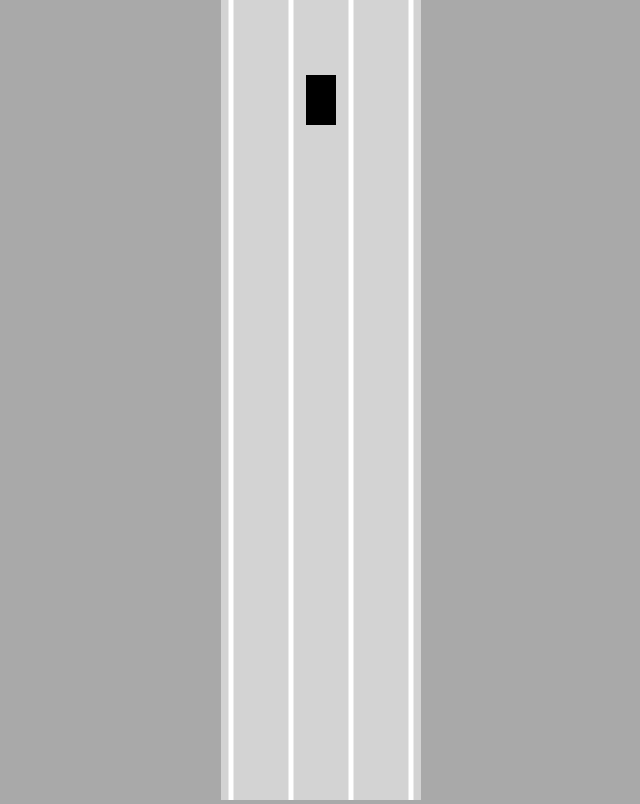
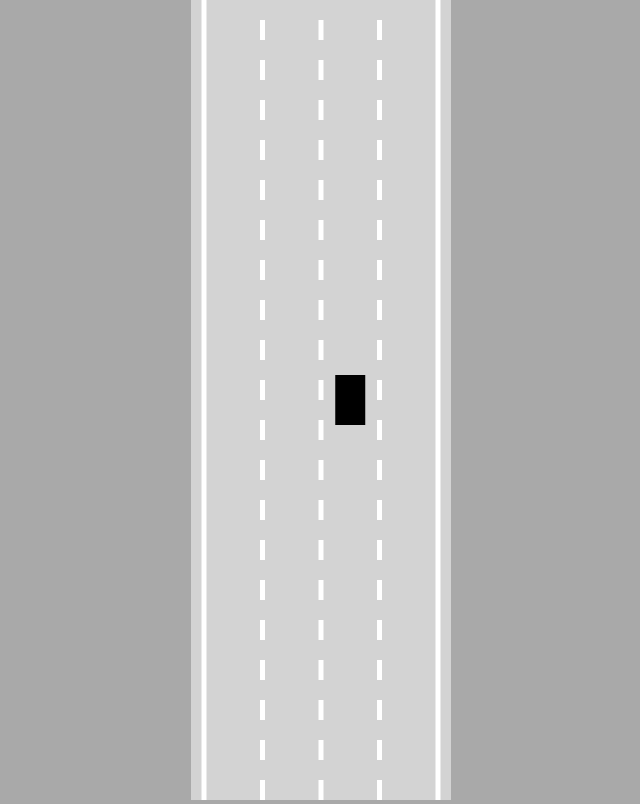
Before and after one commit to Dearian27/car-nn, a plain HTML site: page index.html in a window 1280 px wide. Shown: the whole page, without its empty margins (319-959 px from the left). Drawn offline with Linux system fonts and the light colour scheme.

Commit message:
camera chasing, borders

```diff
--- a/index.html
+++ b/index.html
@@ -8,6 +8,7 @@
 </head>
 <body>
   <canvas id="canvas"></canvas>
+  <script src="./js/sensor.js"></script>
   <script src="./js/utils.js"></script>
   <script src="./js/controls.js"></script>
   <script src="./js/road.js"></script>
--- a/js/main.js
+++ b/js/main.js
@@ -1,16 +1,19 @@
 const canvas = document.getElementById('canvas');
 canvas.height = window.innerHeight;
-canvas.width = 200;
+canvas.width = 260;
 
 const ctx = canvas.getContext('2d');
 const road = new Road(canvas.width/2, canvas.width*0.9);
-const car = new Car(100, 100, 30, 50);
+const car = new Car(road.getLaneCenter(2), 500, 30, 50);
 
 function animate() {
   car.update();
   canvas.height = window.innerHeight;
+
+  ctx.save();
+  ctx.translate(0, -car.y+canvas.height * 0.5)
+
   road.draw(ctx);
-
   car.draw(ctx);
   requestAnimationFrame(animate);
 }
--- a/js/road.js
+++ b/js/road.js
@@ -1,5 +1,5 @@
 class Road {
-  constructor(x, width, laneCount=3) {
+  constructor(x, width, laneCount=4) {
     this.x = x;
     this.width = width;
     this.laneCount = laneCount;
@@ -10,21 +10,46 @@ class Road {
     const infinity = 1000000;
     this.top = -infinity;
     this.bottom = infinity;
+
+    this.borders = [
+      [
+        {x: this.left, y: this.top},
+        {x: this.left, y: this.bottom},
+      ],
+      [
+        {x: this.right, y: this.top},
+        {x: this.right, y: this.bottom},
+      ]
+    ]
   }
+
+  getLaneCenter(laneIndex) {
+    const lineWidth = this.width / this.laneCount;
+    return this.left + lineWidth / 2 + Math.min(laneIndex, this.laneCount-1) * lineWidth;
+  }
+
   draw(ctx) {
     ctx.lineWidth = 5;
     ctx.strokeStyle = "white";
 
-    for(let i=0; i <= this.laneCount; i++) {
+    for(let i=1; i < this.laneCount; i++) {
       const x = lerp(
         this.left,
         this.right,
         i / this.laneCount
       )
+      ctx.setLineDash([20, 20]);
       ctx.beginPath();
       ctx.moveTo(x, this.top);
       ctx.lineTo(x, this.bottom);
       ctx.stroke();
     }
+    ctx.setLineDash([]);
+    this.borders.forEach(border => {
+      ctx.beginPath();
+      ctx.moveTo(border[0].x, border[0].y);
+      ctx.lineTo(border[1].x, border[1].y);
+      ctx.stroke();
+    })
   }
 }
```
Also changed, not shown: js/sensor.js (added).
